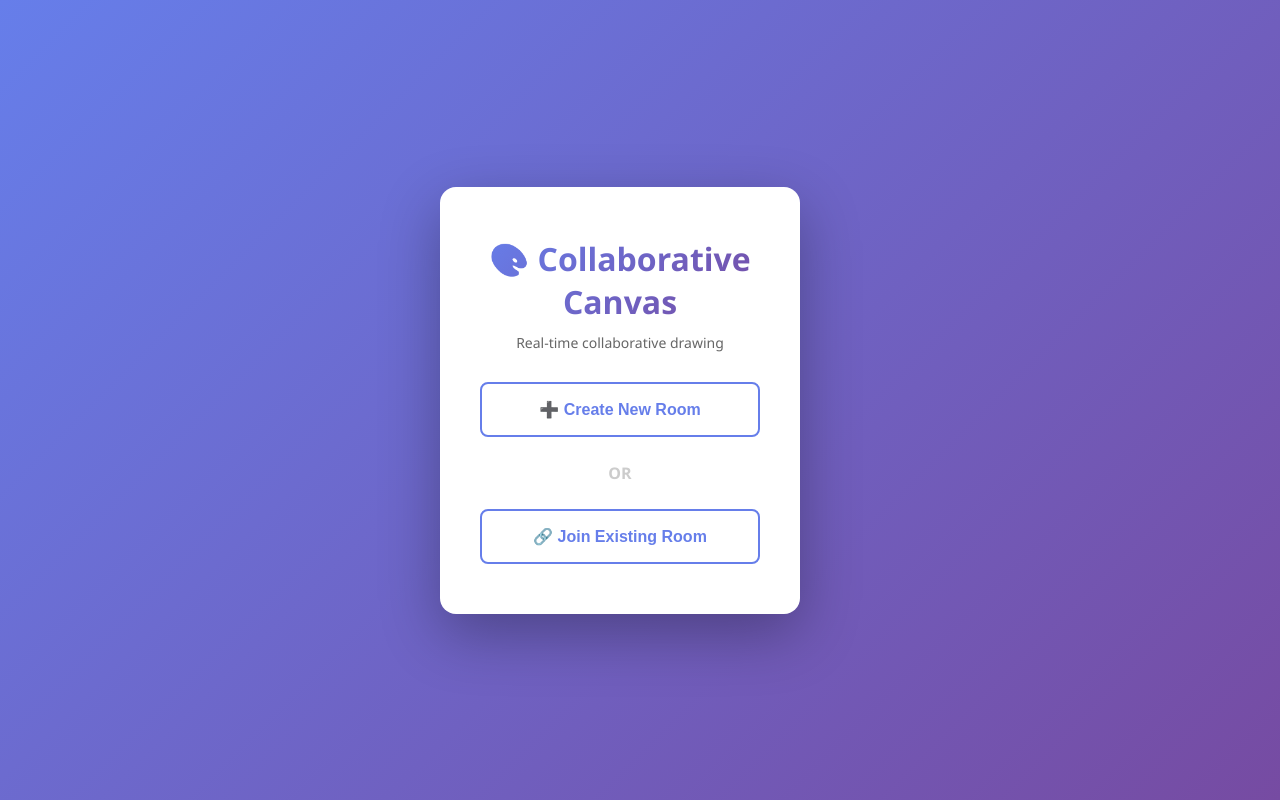
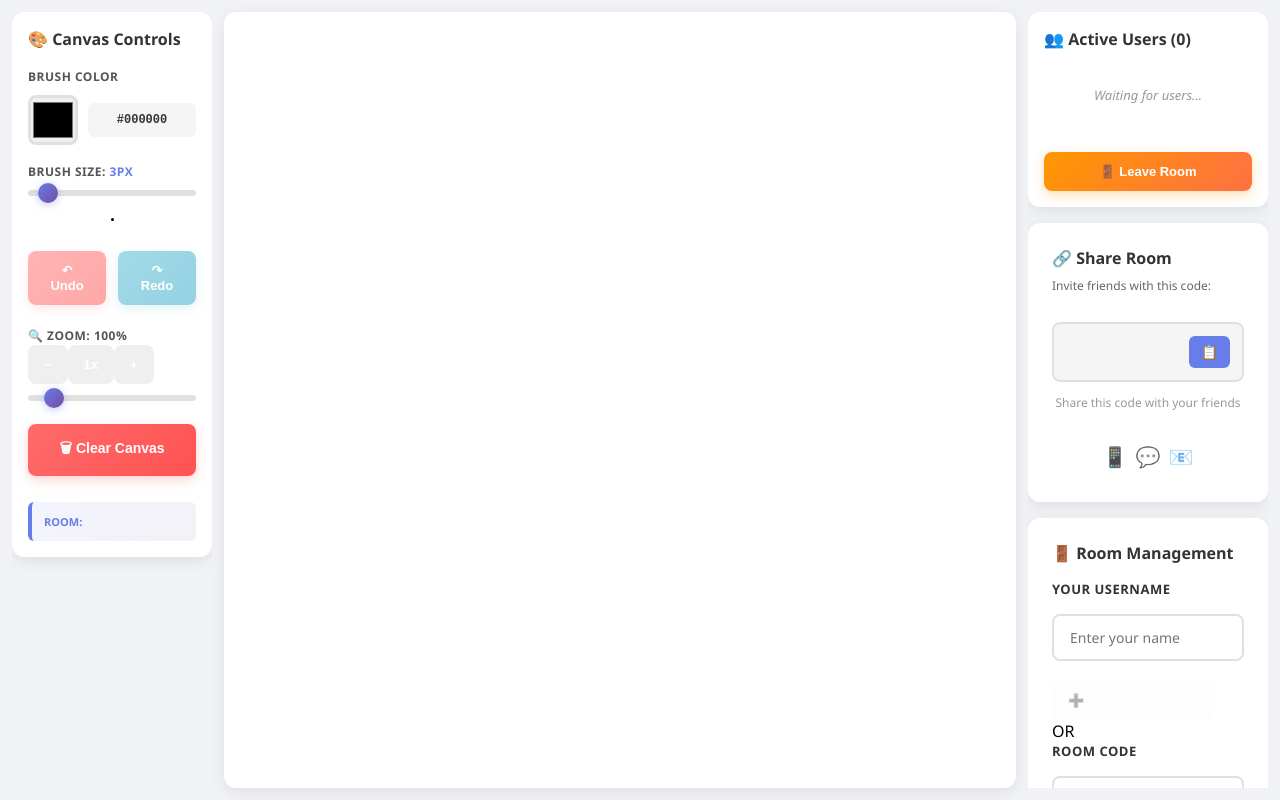
Before and after one commit to SriHarishVel/Collaboration-Canvas, a React (Vite) app in the folder client/: page / in a window 1280 px wide. Built offline with nearby package versions, Linux system fonts and the light colour scheme.

Commit message:
Update Canvas.jsx

```diff
--- a/client/src/Canvas.jsx
+++ b/client/src/Canvas.jsx
@@ -10,12 +10,14 @@ import { redrawCanvas } from "./canvasLogic";
 import { io } from "socket.io-client";
 
 function Canvas() {
-  // Room state management
+  // Generate random IDs
+  const generateRoomId = () => 'room-' + Math.random().toString(36).substring(2, 8).toUpperCase();
+  const generateUserId = () => 'User-' + Math.random().toString(36).substring(2, 6).toUpperCase();
+
+  // Room state management - start with NO room
   const [joined, setJoined] = useState(false);
   const [roomId, setRoomId] = useState('');
   const [userId, setUserId] = useState('');
-  const [showJoinModal, setShowJoinModal] = useState(false);
-  const [mode, setMode] = useState(null); // 'create' or 'join'
   const [roomInput, setRoomInput] = useState('');
   const [userInput, setUserInput] = useState('');
 
@@ -32,7 +34,9 @@ function Canvas() {
   const [currentSize, setCurrentSize] = useState(3);
   const [undoDisabled, setUndoDisabled] = useState(true);
   const [redoDisabled, setRedoDisabled] = useState(true);
-
+  const [zoom, setZoom] = useState(1);
+  const [panX, setPanX] = useState(0);
+  const [panY, setPanY] = useState(0);
 
   // Predefined color palette for users
   const userColorPalette = ['#FF6B6B', '#4ECDC4', '#45B7D1', '#FFA07A', '#98D8C8', '#F7DC6F', '#BB8FCE', '#85C1E2'];
@@ -56,23 +60,19 @@ function Canvas() {
   };
 
   /**
-   * Generate a random room ID
-   */
-  const generateRoomId = () => {
-    return 'room-' + Math.random().toString(36).substring(2, 8).toUpperCase();
-  };
-
-  /**
    * Handle creating a new room
    */
   const handleCreateRoom = () => {
     if (userInput.trim()) {
+      socketRef.current?.disconnect();
       const newRoomId = generateRoomId();
       setRoomId(newRoomId);
       setUserId(userInput);
       setJoined(true);
-      setShowJoinModal(false);
-      setMode(null);
+      setUsers([]);
+      setGhostCursors({});
+      setUserLabels({});
+      strokesRef.current = [];
       setUserInput('');
     }
   };
@@ -82,11 +82,14 @@ function Canvas() {
    */
   const handleJoinRoom = () => {
     if (roomInput.trim() && userInput.trim()) {
+      socketRef.current?.disconnect();
       setRoomId(roomInput);
       setUserId(userInput);
       setJoined(true);
-      setShowJoinModal(false);
-      setMode(null);
+      setUsers([]);
+      setGhostCursors({});
+      setUserLabels({});
+      strokesRef.current = [];
       setRoomInput('');
       setUserInput('');
     }
@@ -104,8 +107,6 @@ function Canvas() {
     setGhostCursors({});
     setUserLabels({});
     strokesRef.current = [];
-    setShowJoinModal(false);
-    setMode(null);
   };
 
   /**
@@ -113,11 +114,7 @@ function Canvas() {
    */
   const handleKeyPress = (e) => {
     if (e.key === 'Enter') {
-      if (mode === 'create') {
-        handleCreateRoom();
-      } else if (mode === 'join') {
-        handleJoinRoom();
-      }
+      handleJoinRoom();
     }
   };
 
@@ -161,9 +158,10 @@ function Canvas() {
       const scaleX = canvas.width / rect.width;
       const scaleY = canvas.height / rect.height;
 
+      // Account for zoom and pan
       return {
-        x: (e.clientX - rect.left) * scaleX,
-        y: (e.clientY - rect.top) * scaleY
+        x: ((e.clientX - rect.left) * scaleX - panX) / zoom,
+        y: ((e.clientY - rect.top) * scaleY - panY) / zoom
       };
     }
 
@@ -187,7 +185,7 @@ function Canvas() {
 
       currentStrokeRef.current.points.push(point);
       const allStrokes = [...strokesRef.current, currentStrokeRef.current];
-      redrawCanvas(ctx, allStrokes, canvas);
+      redrawCanvas(ctx, allStrokes, canvas, zoom, panX, panY);
     }
 
     function handleMouseUp() {
@@ -208,7 +206,25 @@ function Canvas() {
       }
     }
 
+    function handleWheel(e) {
+      e.preventDefault();
+      const rect = canvas.getBoundingClientRect();
+      const mouseX = e.clientX - rect.left;
+      const mouseY = e.clientY - rect.top;
 
+      const delta = e.deltaY > 0 ? 0.9 : 1.1;
+      const newZoom = zoom * delta;
+
+      // Clamp zoom between 0.5x and 5x
+      if (newZoom >= 0.5 && newZoom <= 5) {
+        const newPanX = mouseX - (mouseX - panX) * (newZoom / zoom);
+        const newPanY = mouseY - (mouseY - panY) * (newZoom / zoom);
+
+        setZoom(newZoom);
+        setPanX(newPanX);
+        setPanY(newPanY);
+      }
+    }
 
     function updateUndoRedoButtons() {
       const hasOwnStrokes = strokesRef.current.some(s => s.userId === userId);
@@ -217,14 +233,14 @@ function Canvas() {
 
     socket.on("stroke", (stroke) => {
       strokesRef.current.push(stroke);
-      redrawCanvas(ctx, strokesRef.current, canvas);
+      redrawCanvas(ctx, strokesRef.current, canvas, zoom, panX, panY);
       updateUndoRedoButtons();
     });
 
     socket.on("sync-state", (data) => {
       const strokes = data.strokes || data;
       strokesRef.current = strokes;
-      redrawCanvas(ctx, strokesRef.current, canvas);
+      redrawCanvas(ctx, strokesRef.current, canvas, zoom, panX, panY);
       updateUndoRedoButtons();
 
       // Update button states only for current user
@@ -277,6 +293,7 @@ function Canvas() {
     canvas.addEventListener("mousedown", handleMouseDown);
     canvas.addEventListener("mousemove", handleMouseMove);
     canvas.addEventListener("mouseleave", handleMouseLeave);
+    canvas.addEventListener("wheel", handleWheel, { passive: false });
     window.addEventListener("mouseup", handleMouseUp);
 
     return () => {
@@ -292,7 +309,7 @@ function Canvas() {
       socket.off("user-disconnected");
       socket.off("redo-state");
     };
-  }, [currentColor, currentSize, roomId, userId, joined]);
+  }, [currentColor, currentSize, roomId, userId, zoom, panX, panY, joined]);
 
   function handleUndo() {
     console.log("Undo clicked by user:", userId);
@@ -311,187 +328,19 @@ function Canvas() {
   }
 
   const copyToClipboard = () => {
-    navigator.clipboard.writeText(roomId);
+    const text = `Join me in Collaboration Canvas! Room Code: ${roomId}`;
+    navigator.clipboard.writeText(text);
     alert('Copied to clipboard!');
   };
 
-  // If not joined, show the join/create modal overlay
-  if (!joined) {
-    return (
-      <div className="app-container">
-        <div className="modal-overlay">
-          <div className="modal-content">
-            <h1>🎨 Collaborative Canvas</h1>
-            <p className="modal-subtitle">Real-time collaborative drawing</p>
-
-            {!mode ? (
-              <div className="mode-selection">
-                <button className="mode-btn create-btn" onClick={() => setMode('create')}>
-                  ➕ Create New Room
-                </button>
-                <div className="divider-text">OR</div>
-                <button className="mode-btn join-btn" onClick={() => setMode('join')}>
-                  🔗 Join Existing Room
-                </button>
-              </div>
-            ) : (
-              <div className="room-form">
-                {mode === 'create' ? (
-                  <>
-                    <p className="form-info">Create a new room for your team</p>
-                    <div className="input-group">
-                      <label>Your Username</label>
-                      <input
-                        type="text"
-                        placeholder="Enter your name"
-                        value={userInput}
-                        onChange={(e) => setUserInput(e.target.value)}
-                        onKeyPress={handleKeyPress}
-                        autoFocus
-                      />
-                    </div>
-                    <button className="action-button create-btn" onClick={handleCreateRoom}>
-                      Create & Enter
-                    </button>
-                  </>
-                ) : (
-                  <>
-                    <p className="form-info">Join a room with the room code</p>
-                    <div className="input-group">
-                      <label>Room Code</label>
-                      <input
-                        type="text"
-                        placeholder="e.g., room-ABC123"
-                        value={roomInput}
-                        onChange={(e) => setRoomInput(e.target.value)}
-                        onKeyPress={handleKeyPress}
-                        autoFocus
-                      />
-                    </div>
-                    <div className="input-group">
-                      <label>Your Username</label>
-                      <input
-                        type="text"
-                        placeholder="Enter your name"
-                        value={userInput}
-                        onChange={(e) => setUserInput(e.target.value)}
-                        onKeyPress={handleKeyPress}
-                      />
-                    </div>
-                    <button className="action-button join-btn" onClick={handleJoinRoom}>
-                      Join Room
-                    </button>
-                  </>
-                )}
-
-                <button className="back-button" onClick={() => {
-                  setMode(null);
-                  setRoomInput('');
-                  setUserInput('');
-                }}>
-                  ← Back
-                </button>
-              </div>
-            )}
-          </div>
-        </div>
-      </div>
-    );
-  }
+  const getShareLink = () => {
+    return `${window.location.origin}?room=${roomId}`;
+  };
 
   return (
     <>
-      {/* Join Another Room Modal */}
-      {showJoinModal && (
-        <div className="modal-overlay" onClick={() => setShowJoinModal(false)}>
-          <div className="modal-content" onClick={(e) => e.stopPropagation()}>
-            <h2>🚪 Join Another Room</h2>
-            <p className="modal-subtitle">Switch to a different room</p>
-
-            {!mode ? (
-              <div className="mode-selection">
-                <button className="mode-btn create-btn" onClick={() => setMode('create')}>
-                  ➕ Create New Room
-                </button>
-                <div className="divider-text">OR</div>
-                <button className="mode-btn join-btn" onClick={() => setMode('join')}>
-                  🔗 Join Existing Room
-                </button>
-              </div>
-            ) : (
-              <div className="room-form">
-                {mode === 'create' ? (
-                  <>
-                    <p className="form-info">Create a new room</p>
-                    <div className="input-group">
-                      <label>Your Username</label>
-                      <input
-                        type="text"
-                        placeholder="Enter your name"
-                        value={userInput}
-                        onChange={(e) => setUserInput(e.target.value)}
-                        onKeyPress={handleKeyPress}
-                        autoFocus
-                      />
-                    </div>
-                    <button className="action-button create-btn" onClick={() => {
-                      handleLeaveRoom();
-                      handleCreateRoom();
-                    }}>
-                      Create & Switch
-                    </button>
-                  </>
-                ) : (
-                  <>
-                    <p className="form-info">Enter room code to join</p>
-                    <div className="input-group">
-                      <label>Room Code</label>
-                      <input
-                        type="text"
-                        placeholder="e.g., room-ABC123"
-                        value={roomInput}
-                        onChange={(e) => setRoomInput(e.target.value)}
-                        onKeyPress={handleKeyPress}
-                        autoFocus
-                      />
-                    </div>
-                    <div className="input-group">
-                      <label>Your Username</label>
-                      <input
-                        type="text"
-                        placeholder="Enter your name"
-                        value={userInput}
-                        onChange={(e) => setUserInput(e.target.value)}
-                        onKeyPress={handleKeyPress}
-                      />
-                    </div>
-                    <button className="action-button join-btn" onClick={() => {
-                      handleLeaveRoom();
-                      handleJoinRoom();
-                    }}>
-                      Switch Room
-                    </button>
-                  </>
-                )}
-
-                <button className="back-button" onClick={() => {
-                  setMode(null);
-                  setRoomInput('');
-                  setUserInput('');
-                }}>
-                  ← Back
-                </button>
-              </div>
-            )}
-
-            <button className="back-button" onClick={() => setShowJoinModal(false)} style={{marginTop: '10px'}}>
-              ✕ Cancel
-            </button>
-          </div>
-        </div>
-      )}
-
-    <div className="canvas-container">{/* Left Panel - Controls */}
+    <div className="canvas-container">
+      {/* Left Panel - Controls */}
       <div className="left-panel">
         <div className="control-card">
           <h3 className="card-title">🎨 Canvas Controls</h3>
@@ -551,7 +400,41 @@ function Canvas() {
             </button>
           </div>
 
-
+          <div className="zoom-controls">
+            <label className="label-text">🔍 Zoom: {(zoom * 100).toFixed(0)}%</label>
+            <div className="zoom-buttons">
+              <button
+                onClick={() => setZoom(Math.max(0.5, zoom - 0.2))}
+                className="btn btn-zoom"
+                title="Zoom out"
+              >
+                −
+              </button>
+              <button
+                onClick={() => setZoom(1)}
+                className="btn btn-zoom"
+                title="Reset zoom"
+              >
+                1x
+              </button>
+              <button
+                onClick={() => setZoom(Math.min(5, zoom + 0.2))}
+                className="btn btn-zoom"
+                title="Zoom in"
+              >
+                +
+              </button>
+            </div>
+            <input
+              type="range"
+              min="50"
+              max="500"
+              value={zoom * 100}
+              onChange={(e) => setZoom(parseInt(e.target.value) / 100)}
+              className="slider"
+              title="Adjust zoom level"
+            />
+          </div>
 
           <button onClick={handleClear} className="btn btn-clear">
             🗑 Clear Canvas
@@ -650,6 +533,7 @@ function Canvas() {
             )}
           </div>
 
+
           <button
             onClick={handleLeaveRoom}
             className="btn btn-leave"
@@ -670,20 +554,71 @@ function Canvas() {
               📋
             </button>
           </div>
+
+          <p className="share-text">Share this code with your friends</p>
+
+          <div className="share-badges">
+            <span className="share-icon">📱</span>
+            <span className="share-icon">💬</span>
+            <span className="share-icon">📧</span>
+          </div>
         </div>
 
-        {/* Join Another Room Card */}
+        {/* Room Management Card */}
         <div className="share-card">
-          <h3 className="card-title">🚪 Switch Room</h3>
-          <p className="share-info">Want to join a different room?</p>
+          <h3 className="card-title">🚪 Room Management</h3>
 
-          <button
-            onClick={() => setShowJoinModal(true)}
-            className="btn btn-join-another"
-            title="Join or create another room"
-          >
-            🔗 Join Another Room
-          </button>
+          <div className="room-management">
+            <div className="input-group">
+              <label>Your Username</label>
+              <input
+                type="text"
+                placeholder="Enter your name"
+                value={userInput}
+                onChange={(e) => setUserInput(e.target.value)}
+                onKeyPress={(e) => e.key === 'Enter' && handleCreateRoom()}
+              />
+            </div>
+            <button
+              onClick={handleCreateRoom}
+              className="btn btn-create-room"
+              disabled={!userInput.trim()}
+              title="Create a new room with your username"
+            >
+              ➕ Create New Room
+            </button>
+
+            <div className="divider-line">OR</div>
+
+            <div className="input-group">
+              <label>Room Code</label>
+              <input
+                type="text"
+                placeholder="e.g., room-ABC123"
+                value={roomInput}
+                onChange={(e) => setRoomInput(e.target.value)}
+                onKeyPress={handleKeyPress}
+              />
+            </div>
+            <div className="input-group">
+              <label>Your Username</label>
+              <input
+                type="text"
+                placeholder="Enter your name"
+                value={userInput}
+                onChange={(e) => setUserInput(e.target.value)}
+                onKeyPress={handleKeyPress}
+              />
+            </div>
+            <button
+              onClick={handleJoinRoom}
+              className="btn btn-join-room"
+              disabled={!roomInput.trim() || !userInput.trim()}
+              title="Join an existing room"
+            >
+              🔗 Join Existing Room
+            </button>
+          </div>
         </div>
       </div>
     </div>
```
